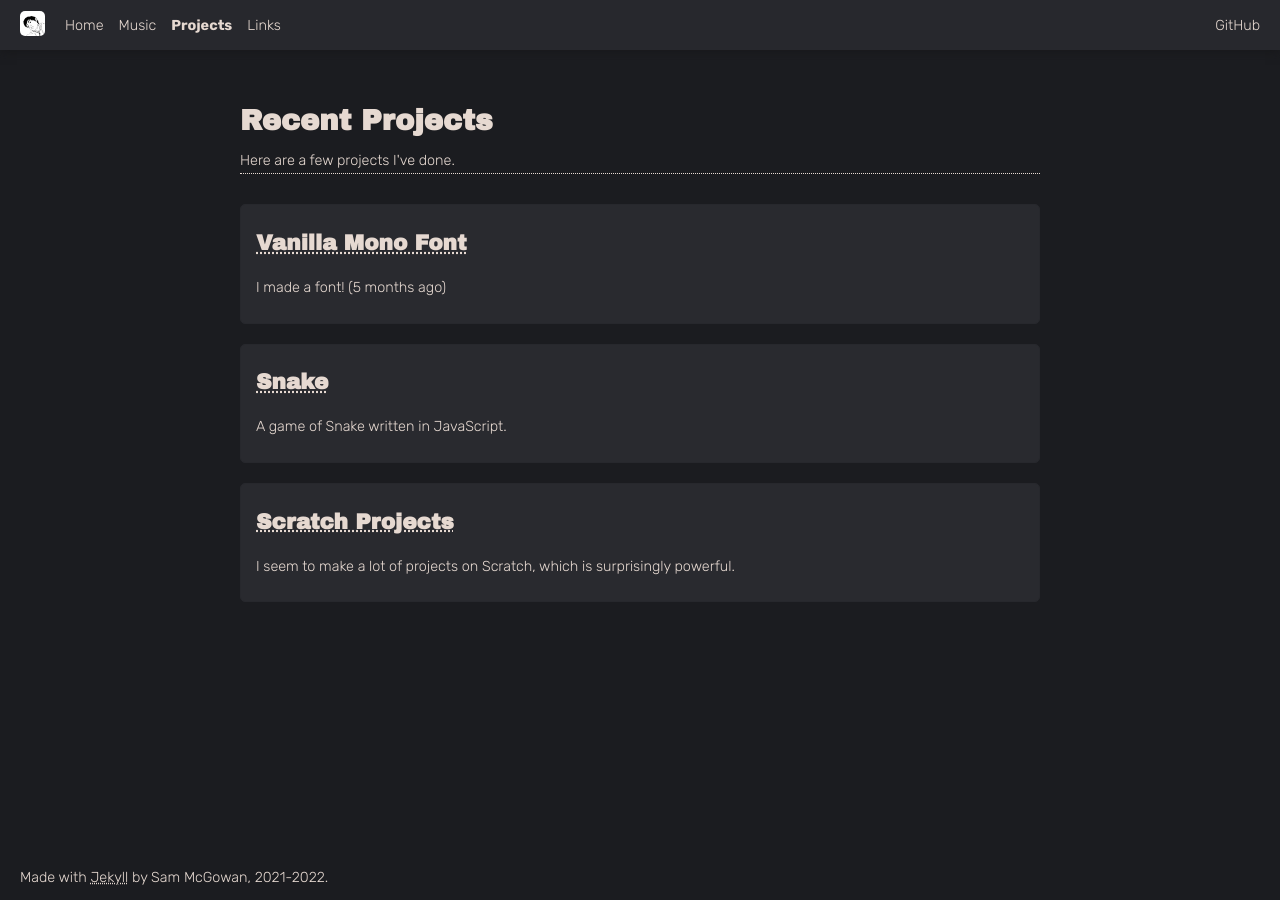
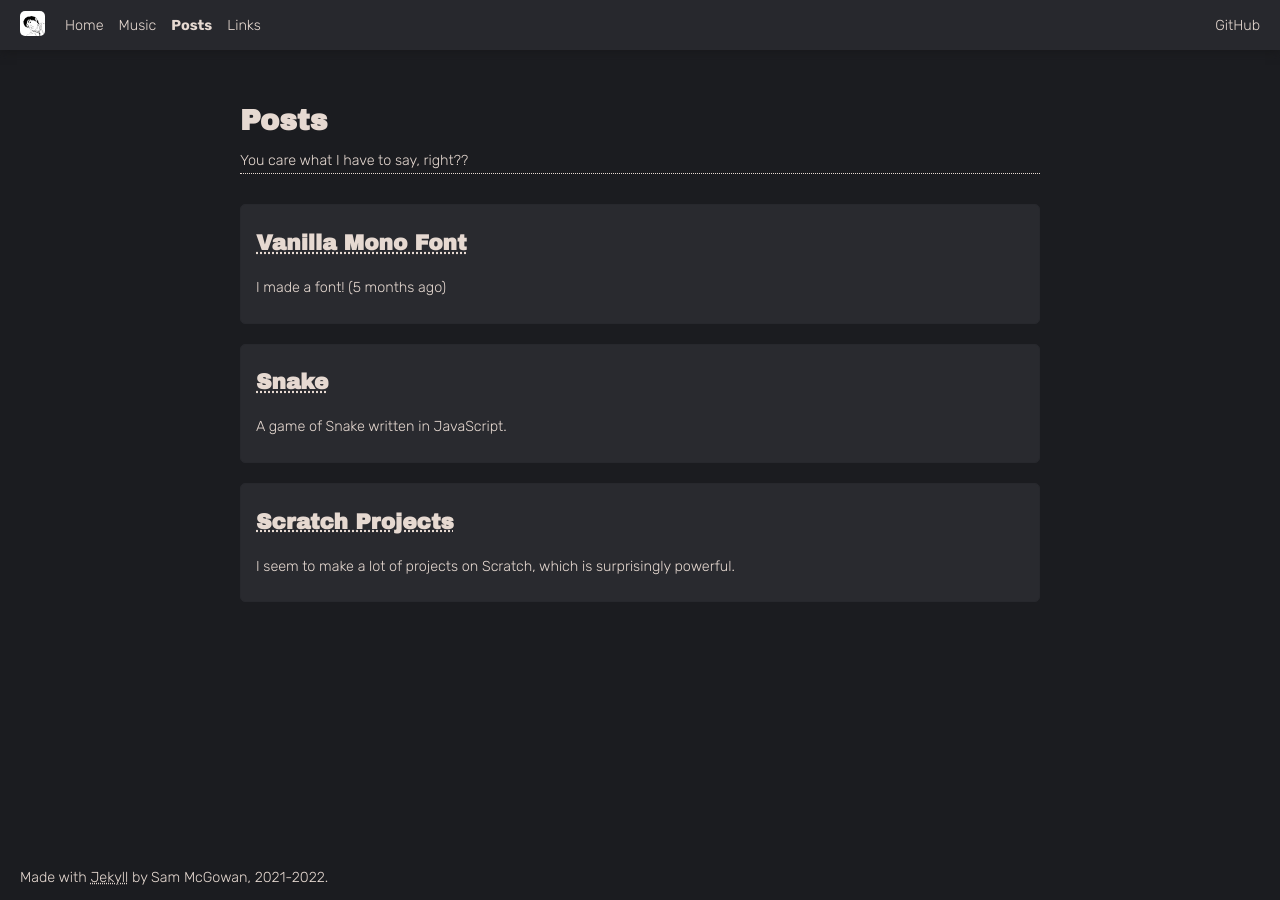
Before and after one commit to SamuelMcGowan/SamuelMcGowan.github.io, a Jekyll site: the page built from posts.html, in a window 1280 px wide. Built offline with Jekyll 4.4.1, drawn with Linux system fonts in a browser that asks for light colours.

Commit message:
Rename "projects" page to "posts".

```diff
--- a/_data/navigation.yml
+++ b/_data/navigation.yml
@@ -2,7 +2,7 @@
   link: "/"
 - title: Music
   link: "/music.html"
-- title: Projects
-  link: "/projects.html"
+- title: Posts
+  link: "/posts.html"
 - title: Links
   link: /links.html
--- a/projects.html
+++ b/posts.html
@@ -1,9 +1,9 @@
 ---
 title: Posts
 ---
-<h1>Recent Projects</h1>
+<h1>Posts</h1>
 
-Here are a few projects I've done.
+You care what I have to say, right??
 
 <hr>
 {% assign num_posts = site.posts | size %}
```
Also changed, not shown: index.md (+1 -15 lines).
